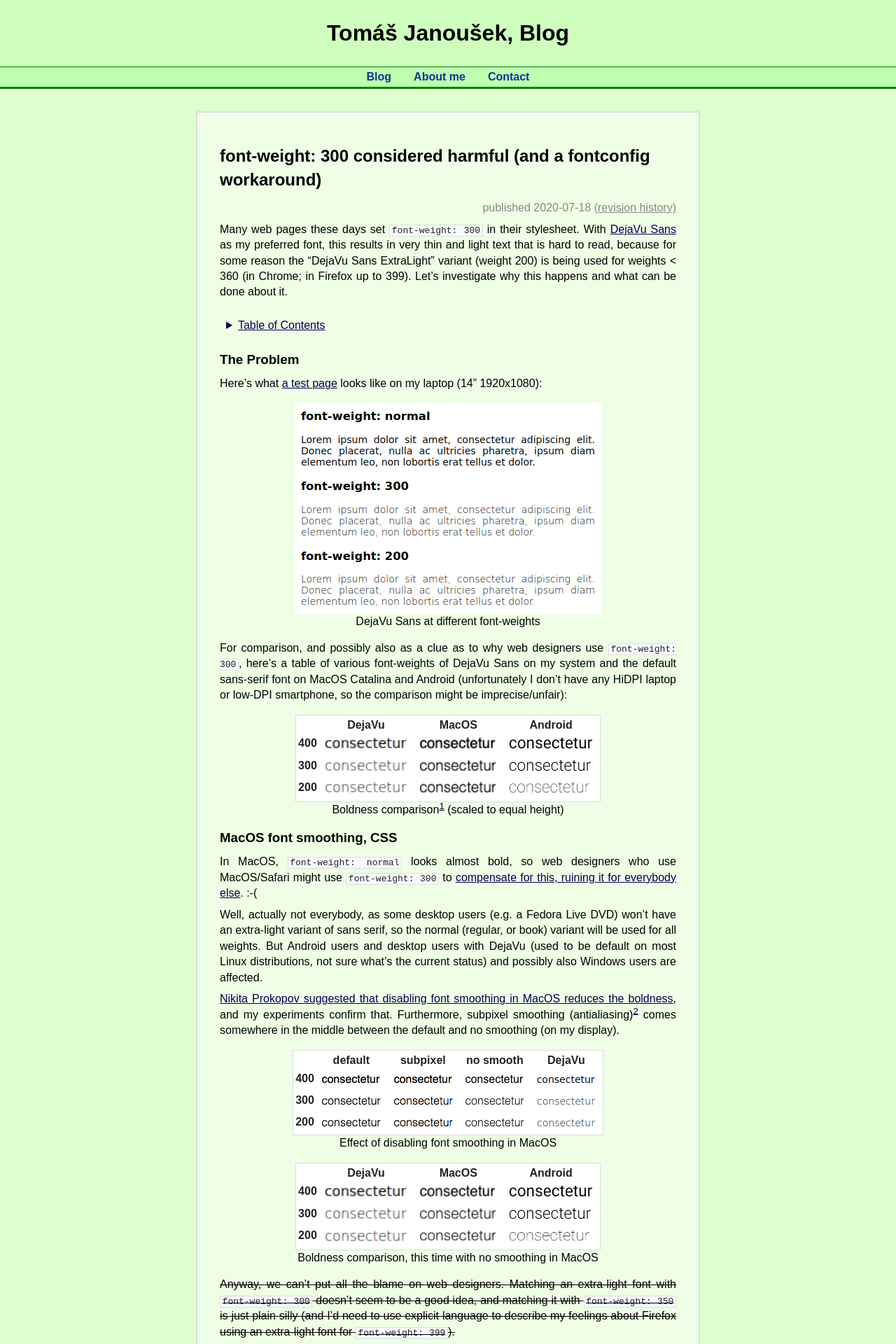
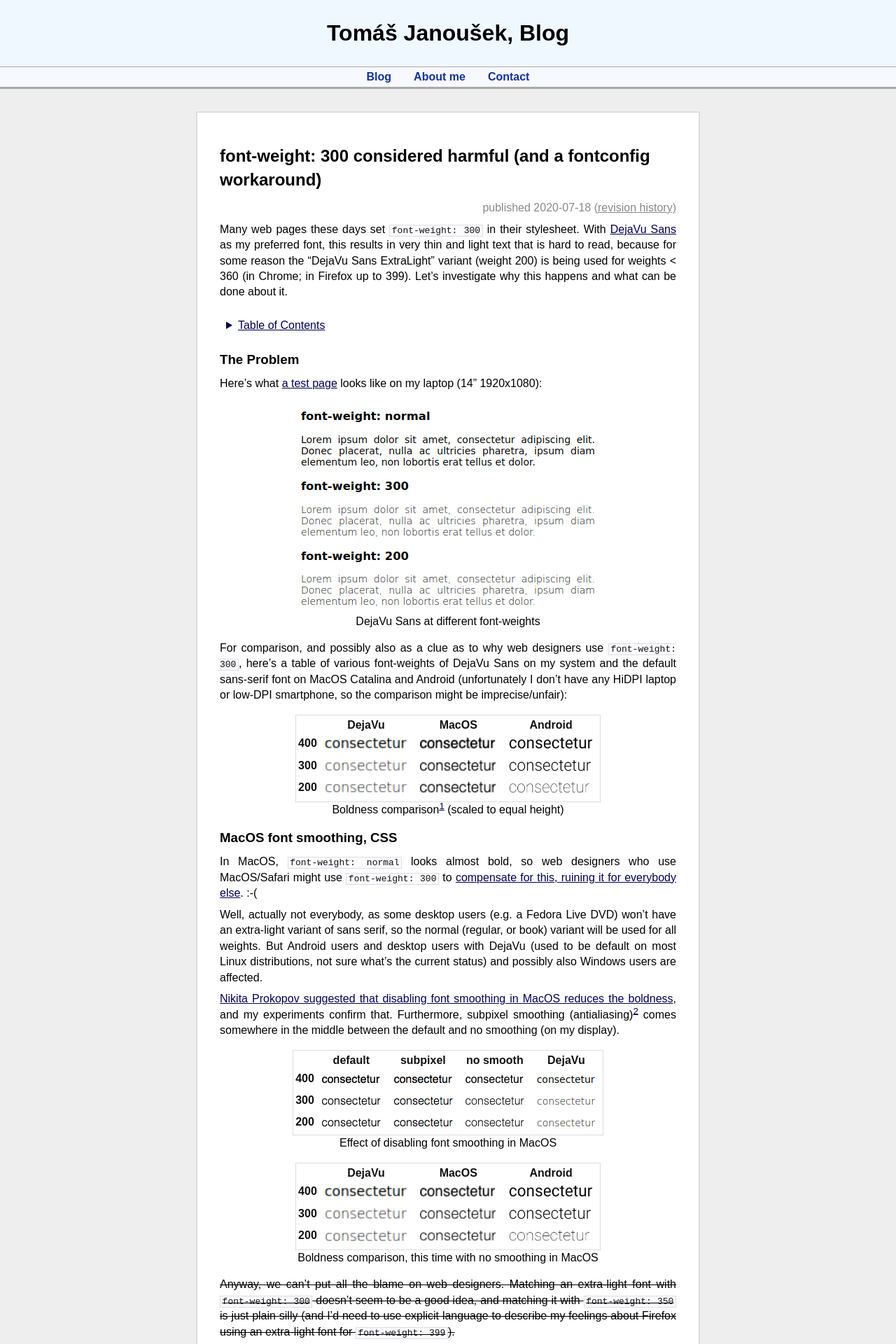
Before and after one commit to liskin/work.lisk.in, a Jekyll site: the page built from _posts/2020-07-18-font-weight-300.md, in a window 1280 px wide. Shown: the top 1920 px of the page at 70% size. Built offline with Jekyll 4.4.1, drawn with Linux system fonts in a browser that asks for light colours; comment, search, counter and statistics services are not loaded.

Commit message:
styles: Reskin to less disturbing grey scheme

```diff
--- a/styles/main.scss
+++ b/styles/main.scss
@@ -1,16 +1,22 @@
 ---
 ---
 
-$link-hover-color: #080;
-$light-border-color: #dedede;
-$light-frame-color: #f8f8ff;
+$link-color: #005;
+$link-hover-color: #346;
+$light-border-color: #ddd;
+$light-frame-color: #fafaff;
 
-$body-bg-color: #dfffcf;
-$header-bg-color: #cfffbf;
-$nav-bg-color: #bfffaf;
-$content-bg-color: #eeffe6;
+$body-bg-color: #eee;
+$header-bg-color: #f0f8ff; // FIXME
+$nav-bg-color: #f8f8ff; // FIXME
+$nav-border-color: #aaa;
+$nav-hover-color: #000;
+$content-bg-color: #fff;
 
-a, a:link, a:visited { color: #000050; }
+$mark-border-color: #ca8;
+$mark-frame-color: #fed;
+
+a, a:link, a:visited { color: $link-color; }
 a:hover { background-color: $link-hover-color; color: white; text-decoration: none; }
 svg a:hover { opacity: 0.5; }
 
@@ -65,8 +71,8 @@ body {
 
 body > nav {
 	background-color: $nav-bg-color;
-	border-top: 1px solid green;
-	border-bottom: 3px solid green;
+	border-top: 1px solid $nav-border-color;
+	border-bottom: 3px solid $nav-border-color;
 
 	@media print {
 		visibility: hidden;
@@ -95,7 +101,7 @@ ul#nav {
 		}
 
 		&:hover, &:hover a {
-			background-color: green;
+			background-color: $nav-hover-color;
 			color: white;
 		}
 	}
@@ -202,7 +208,7 @@ dl#posts {
 	@media screen {
 		pre, code, table {
 			background-color: $light-frame-color;
-			color: #222;
+			color: #111;
 			border: 1px solid $light-border-color;
 		}
 
@@ -220,8 +226,8 @@ dl#posts {
 
 	p.mark {
 		@media screen {
-			border: 3px solid #c85;
-			background-color: #ffefc0;
+			border: 3px solid $mark-border-color;
+			background-color: $mark-frame-color;
 			padding: 1ex;
 			font-size: 110%;
 		}
```
